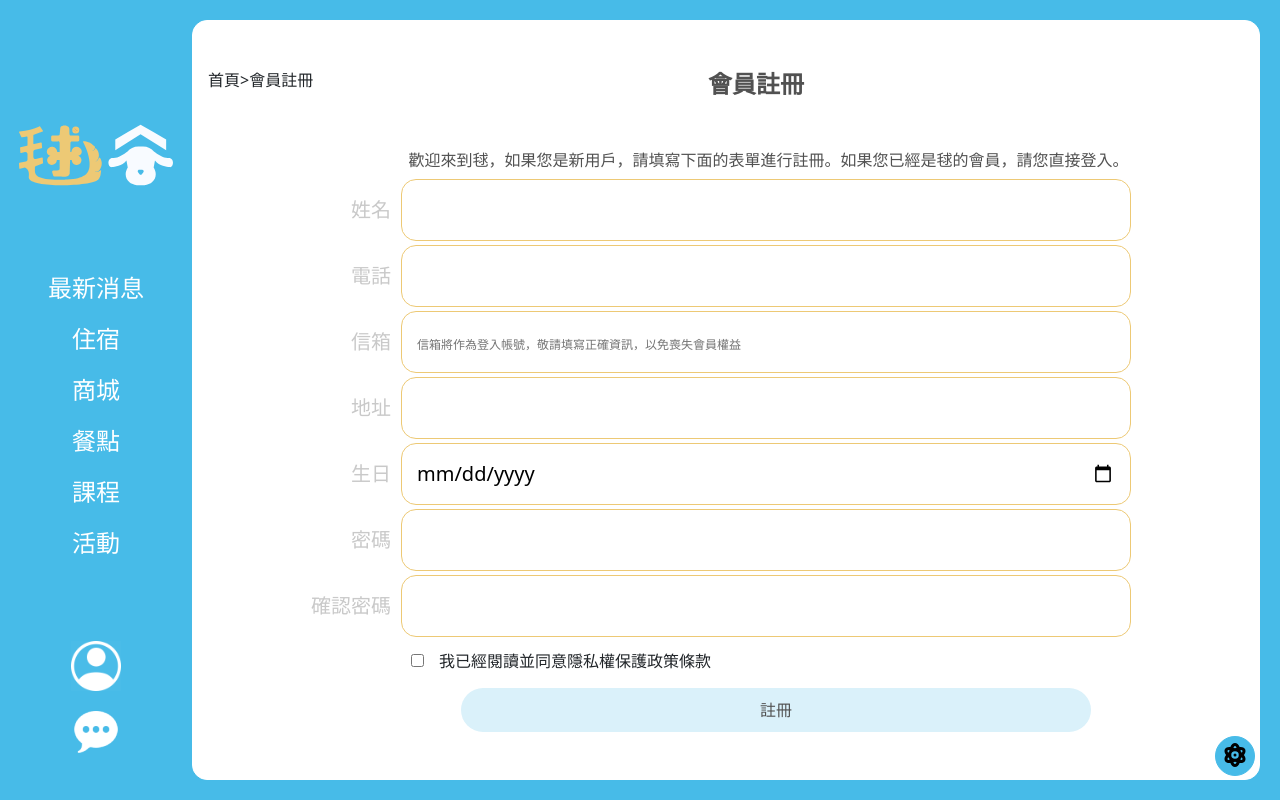
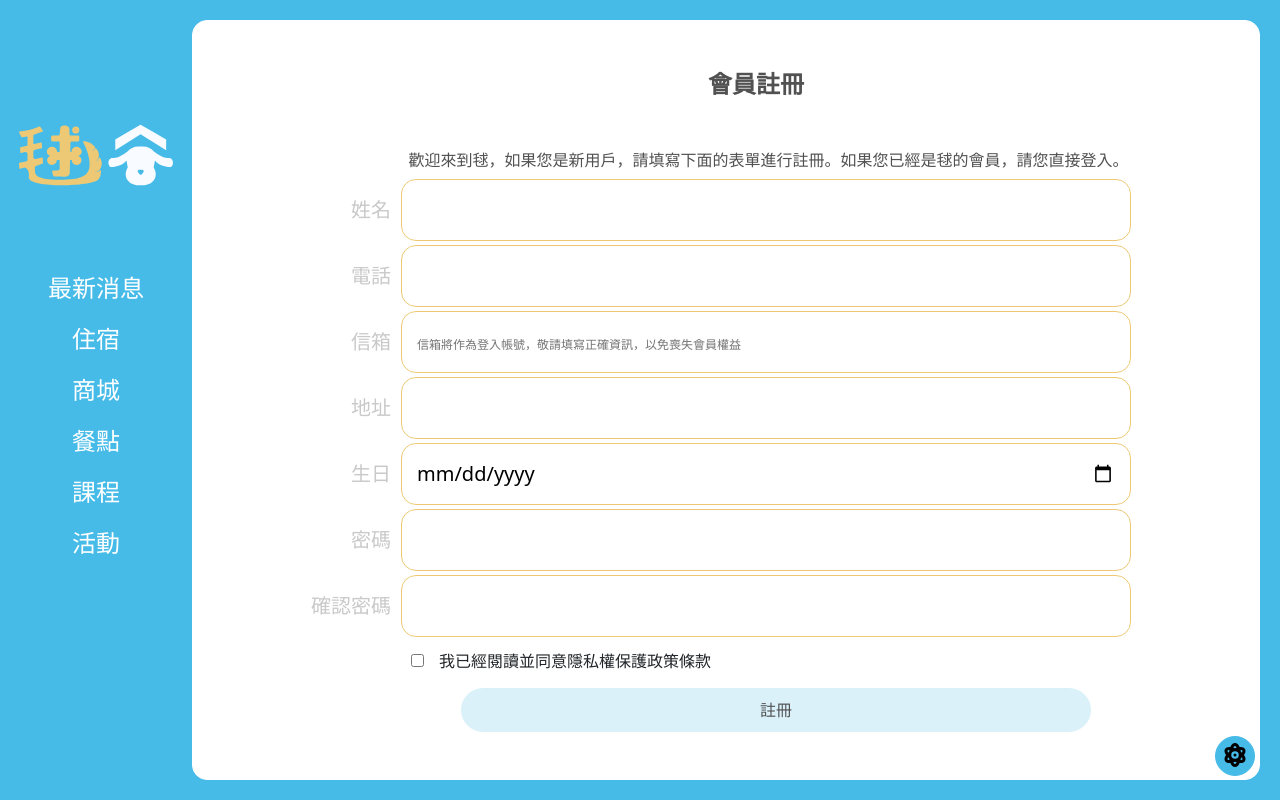
Before and after one commit to hiphop200199/ISpan129FE-team01-project, a React (Create React App) app: page /sign in a window 1280 px wide. Built offline with nearby package versions, Linux system fonts and the light colour scheme.

Commit message:
刪除重複的檔案

```diff
--- a/src/layouts/sidebar.js
+++ b/src/layouts/sidebar.js
@@ -30,12 +30,6 @@ function Sidebar() {
         <li>
           <Link to="/activity">活動</Link>
         </li>
-        <Link to="/sign">
-          <img id="profile" src={Person} alt="註冊" />
-        </Link>
-        <Link to="*">
-          <img id="chat" src={Chat} alt="聊天" />
-        </Link>
       </ul>
     </div>
   )
--- a/src/pages/sign/Sign.js
+++ b/src/pages/sign/Sign.js
@@ -4,7 +4,6 @@ const Sign = () => {
   return (
     <>
       <div className="member-container">
-        <h4 className="member-route">首頁&gt;會員註冊</h4>
         <section className="member-main">
           <h1 className="member-title">會員註冊</h1>
           <span className="member-subtitle">
--- a/src/style/member.scss
+++ b/src/style/member.scss
@@ -9,13 +9,6 @@
     justify-content: center;
     align-items: center;
     height: calc(100vh - 40px);
-
-    & .member-route{
-        position: absolute;
-        left:15px;
-        top: 50px;
-        font-size: 16px;
-    }
     & .member-main{
         display: flex;
         flex-direction: column;
```
Also changed, not shown: src/img/layout/chatBubble.png (deleted), src/img/layout/profile.png (deleted).
